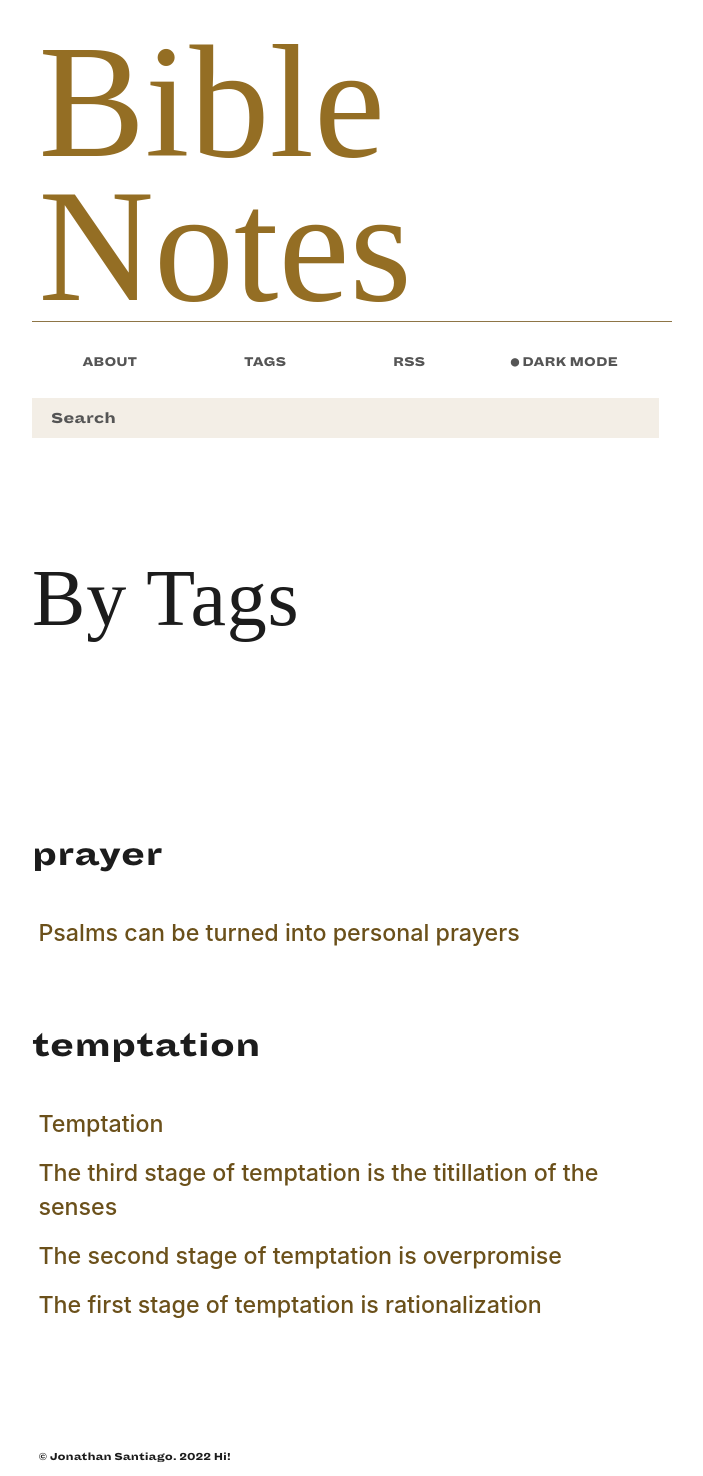
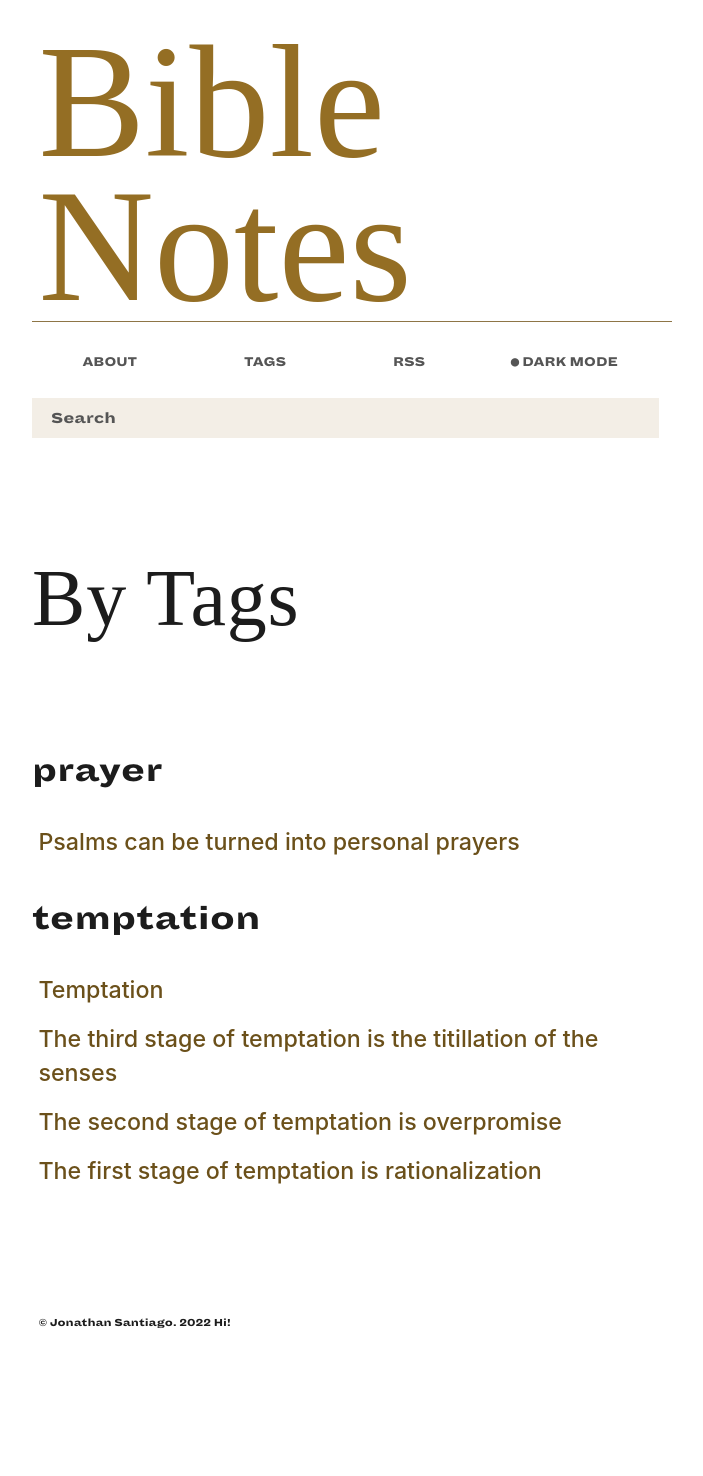
Before and after one commit to jsantiago611/digital-garden-master, a Jekyll site: the page built from tags.md, in a window 1280 px wide. Shown: the whole page, without its empty margins (298-1001 px from the left). Built offline with Jekyll 4.4.1, drawn with Linux system fonts in a browser that asks for light colours; some web fonts are replaced; after the commit the page ends 1342 px from its top, so only the background shows below that.

Commit message:
lowered .content padding, and h2 padding

```diff
--- a/assets/css/Style.css
+++ b/assets/css/Style.css
@@ -951,7 +951,7 @@ main {
 @media(min-width: 768px) {
 	 h2 {
 		margin-top: 0;
-		padding: 60px 0 12px
+		/*padding: 60px 0 12px*/
 	}
 }
 
@@ -2949,7 +2949,7 @@ position: absolute;
 
 .content {
   line-height: 20px;
-  margin-top: 5rem;
+  margin-top: 2rem;
 }
 
 .content a {
```
